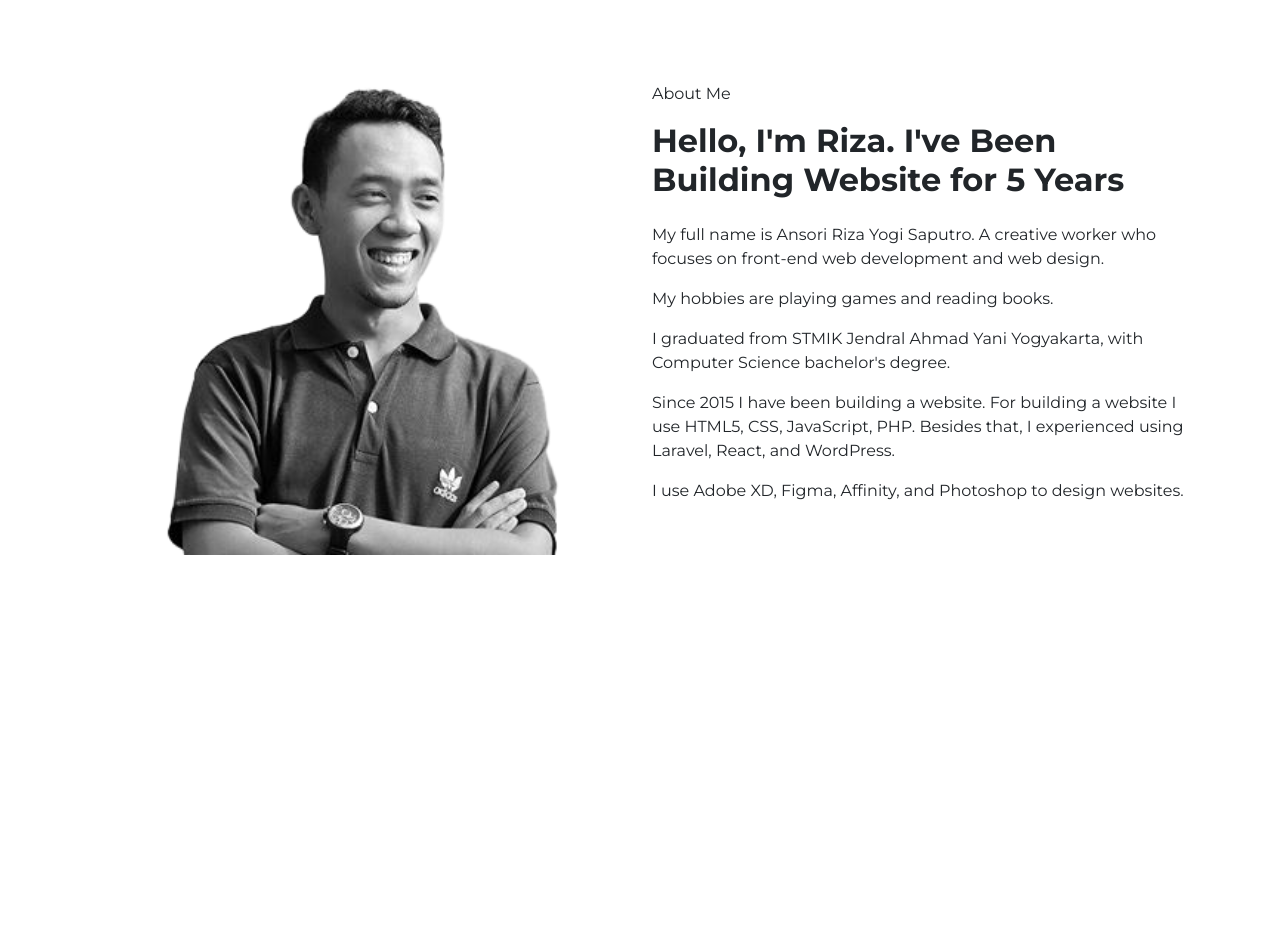
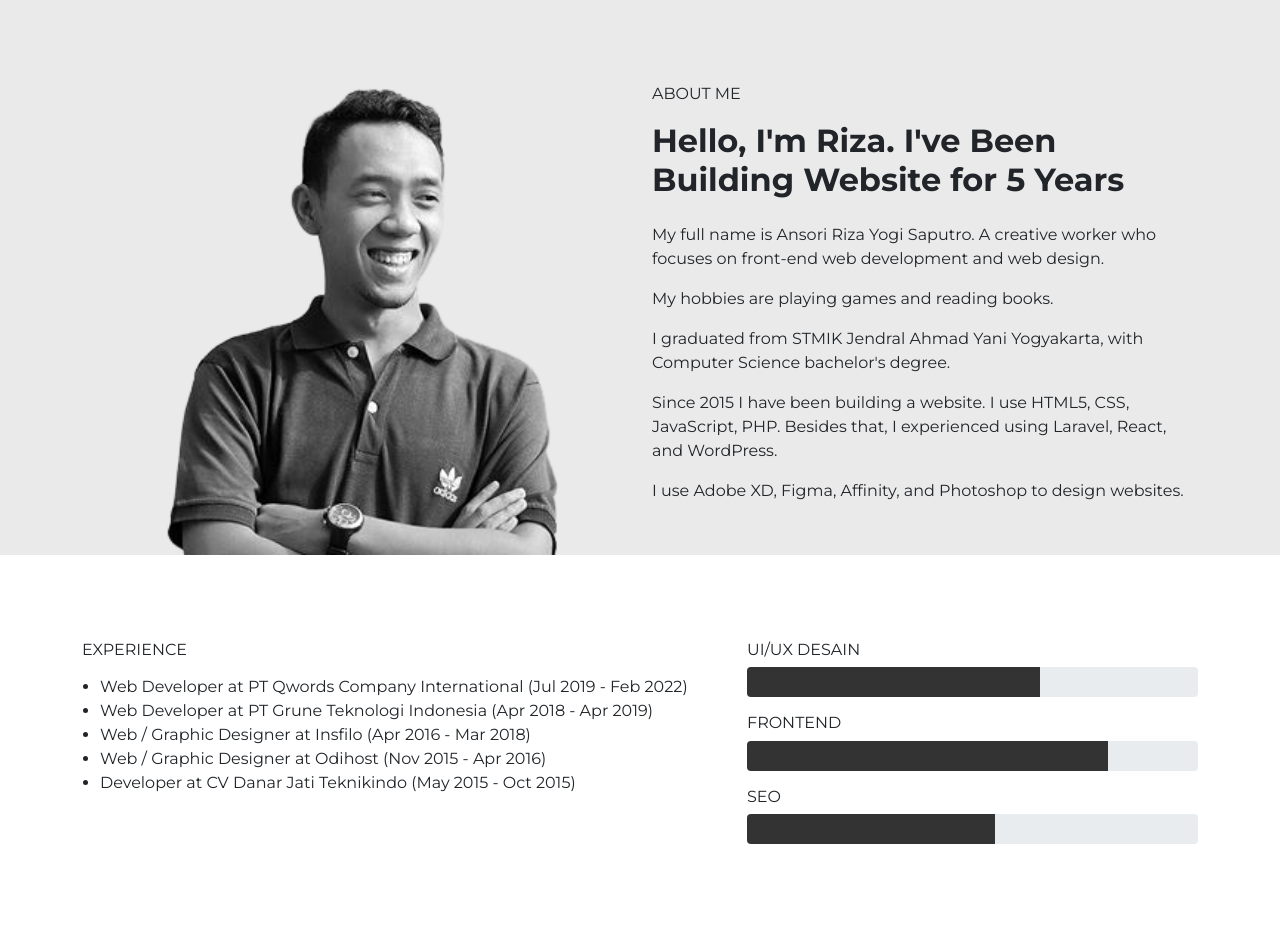
Before and after one commit to riza-ansori/cv-riza, a plain HTML site: page index.html in a window 1280 px wide. Shown: the part 581-1510 px from the top of the page. Before the commit the page ends 1136 px from the top, so only its background shows below. Drawn offline with nearby package versions, Linux system fonts and the light colour scheme.

Commit message:
section experience with progress bar

```diff
--- a/index.html
+++ b/index.html
@@ -34,7 +34,7 @@
                 </div>
             </div>
         </section>
-        <section id="about-me" class="content-section pb-0">
+        <section id="about-me" class="content-section pb-0 bg-grey">
             <div class="container">
                 <div class="row align-items-start">
                     <div class="col-md-6 col-12">
@@ -45,10 +45,44 @@
                         <span class="title-section mb-3 d-block">{{titleAbout}}</span>
                         <h2 class="subtitle-section mb-4">{{subtitleAbout}}</h2>
                         <p>{{pAbout1}}</p>
-                        <p>My hobbies are playing games and reading books.</p>
-                        <p>I graduated from STMIK Jendral Ahmad Yani Yogyakarta, with Computer Science bachelor's degree.</p>
-                        <p>Since 2015 I have been building a website. For building a website I use HTML5, CSS, JavaScript, PHP.  Besides that, I experienced using Laravel, React, and WordPress.</p>
-                        <p>I use Adobe XD, Figma, Affinity, and Photoshop to design websites.</p>
+                        <p>{{pAbout2}}</p>
+                        <p>{{pAbout3}}</p>
+                        <p>{{pAbout4}}</p>
+                        <p>{{pAbout5}}</p>
+                    </div>
+                </div>
+            </div>
+        </section>
+        <section id="experience" class="content-section">
+            <div class="container">
+                <div class="row">
+                    <div class="col-md-7 col-12">
+                        <h2 class="title-section mb-3 d-block">{{titleExperience}}</h2>
+                        <ul>
+                            <li v-for="todo in todos">
+                              {{ todo.text }}
+                            </li>
+                        </ul>
+                    </div>
+                    <div class="col-md-5 col-12">
+                        <div class="progress-experience mb-3">
+                            <h3 class="title-experience">{{uiux}}</h3>
+                            <div class="progress">
+                                <div id="progress-uiux" class="progress-bar bg-dark-grey progress-striped active" style="width: 0%"></div>
+                            </div>
+                        </div>
+                        <div class="progress-experience mb-3">
+                            <h3 class="title-experience">{{frontend}}</h3>
+                            <div class="progress">
+                                <div id="progress-frontend" class="progress-bar bg-dark-grey progress-striped active" style="width: 0%"></div>
+                            </div>
+                        </div>
+                        <div class="progress-experience">
+                            <h3 class="title-experience">{{seo}}</h3>
+                            <div class="progress">
+                                <div id="progress-seo" class="progress-bar bg-dark-grey progress-striped active" style="width: 0%"></div>
+                            </div>
+                        </div>
                     </div>
                 </div>
             </div>
--- a/style/style.css
+++ b/style/style.css
@@ -10,6 +10,9 @@ h1 {
 }
 h2 {
     font-weight: 600;
+}
+ul {
+    padding-left: 18px;
 }
 .content-section {
     padding: 85px 0;
@@ -31,6 +34,28 @@ h2 {
 p:last-child {
     margin-bottom: 0;
 }
+.bg-grey {
+    background-color: #EAEAEA;
+}
+.bg-dark-grey {
+    background-color: #333;
+}
+.title-section {
+    text-transform: uppercase;
+    font-size: 16px;
+    font-weight: normal;
+}
+.title-experience {
+    text-transform: uppercase;
+    font-size: 16px;
+    font-weight: normal;
+}
+.progress {
+    height: 30px;
+}
+.progress-bar {
+    border-radius: 0;
+}
 
 div#to-top {
     display: flex;
--- a/style/style.js
+++ b/style/style.js
@@ -16,20 +16,49 @@ $(document).ready(function(){
     $("#to-top").on("click", function() {
         $(window).scrollTop(0);
     });
+
+    // progressbar
+    $("#progress-uiux").animate({
+            width: "65%",
+    }, 2500);
+    $("#progress-frontend").delay(100).animate({
+        width: "80%",
+    }, 2500);
+    $("#progress-seo").delay(200).animate({
+        width: "55%",
+    }, 2500);
 });
 
 var app = new Vue ({
     el: '#cv-riza',
     data: {
-        // banner
+        // Banner
         msg: "I'm Riza.",
         msg2:"A Frontend Developer & Website Designer",
         urlBanner: "./img/project-banner.png",
-        // about
+
+        // About
         urlPortrait: "./img/ansori-riza.png",
         cls : "w-100 fillter-grey",
-        titleAbout: "About Me",
+        titleAbout : "About Me",
         subtitleAbout : "Hello, I'm Riza. I've Been Building Website for 5 Years",
-        pAbout1:"My full name is Ansori Riza Yogi Saputro. A creative worker who focuses on front-end web development and web design.",
+        pAbout1 : "My full name is Ansori Riza Yogi Saputro. A creative worker who focuses on front-end web development and web design.",
+        pAbout2 : "My hobbies are playing games and reading books.",
+        pAbout3 : "I graduated from STMIK Jendral Ahmad Yani Yogyakarta, with Computer Science bachelor's degree.",
+        pAbout4 : "Since 2015 I have been building a website. I use HTML5, CSS, JavaScript, PHP.  Besides that, I experienced using Laravel, React, and WordPress.",
+        pAbout5 : "I use Adobe XD, Figma, Affinity, and Photoshop to design websites.",
+
+        // Experience
+        titleExperience : "Experience",
+        todos: [
+            { text: 'Web Developer at PT Qwords Company International (Jul 2019 - Feb 2022)' },
+            { text: 'Web Developer at PT Grune Teknologi Indonesia (Apr 2018 - Apr 2019)' },
+            { text: 'Web / Graphic Designer at Insfilo (Apr 2016 - Mar 2018)' },
+            { text: 'Web / Graphic Designer at Odihost (Nov 2015 - Apr 2016)' },
+            { text: 'Developer at CV Danar Jati Teknikindo (May 2015 - Oct 2015)' }
+        ],
+        uiux : "ui/ux Desain",
+        frontend : "frontend",
+        seo : "seo",
     }
 })
```
